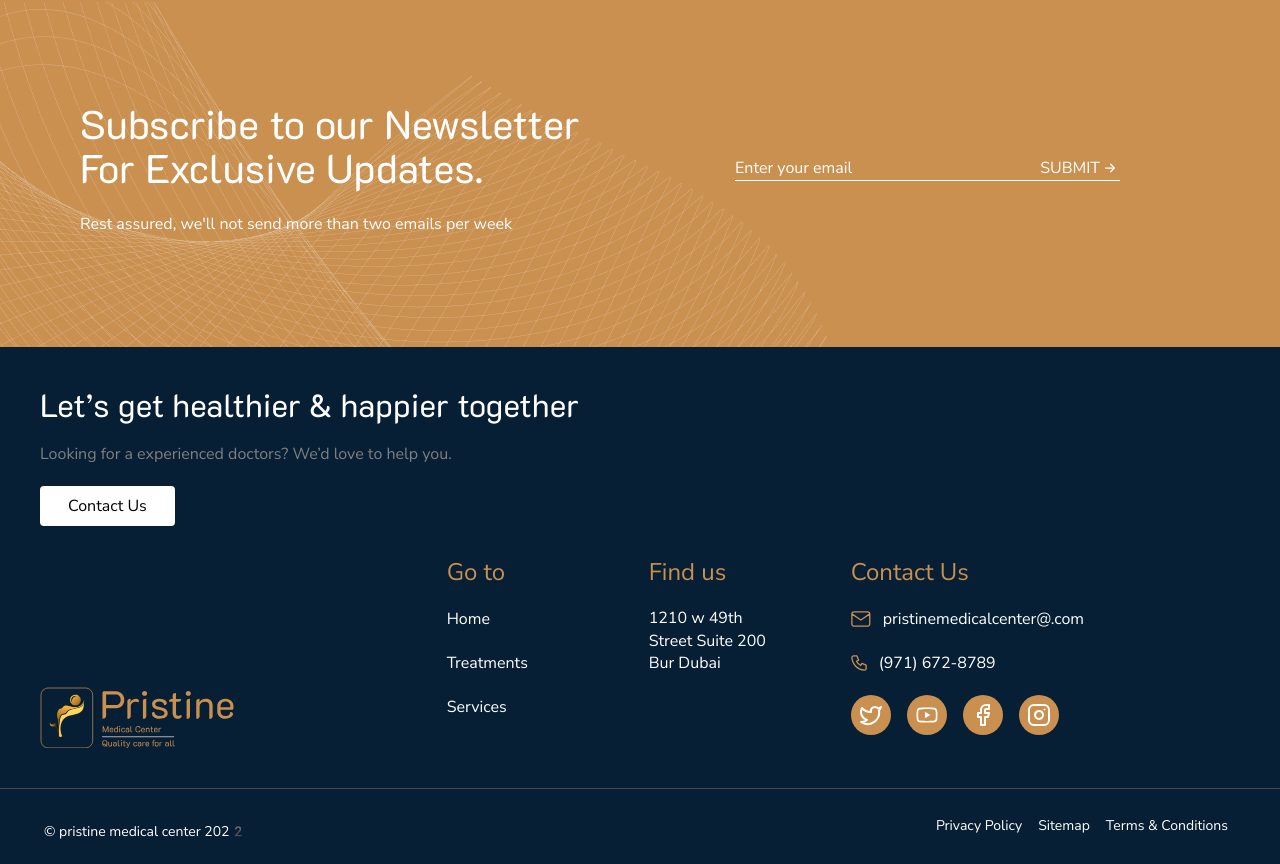
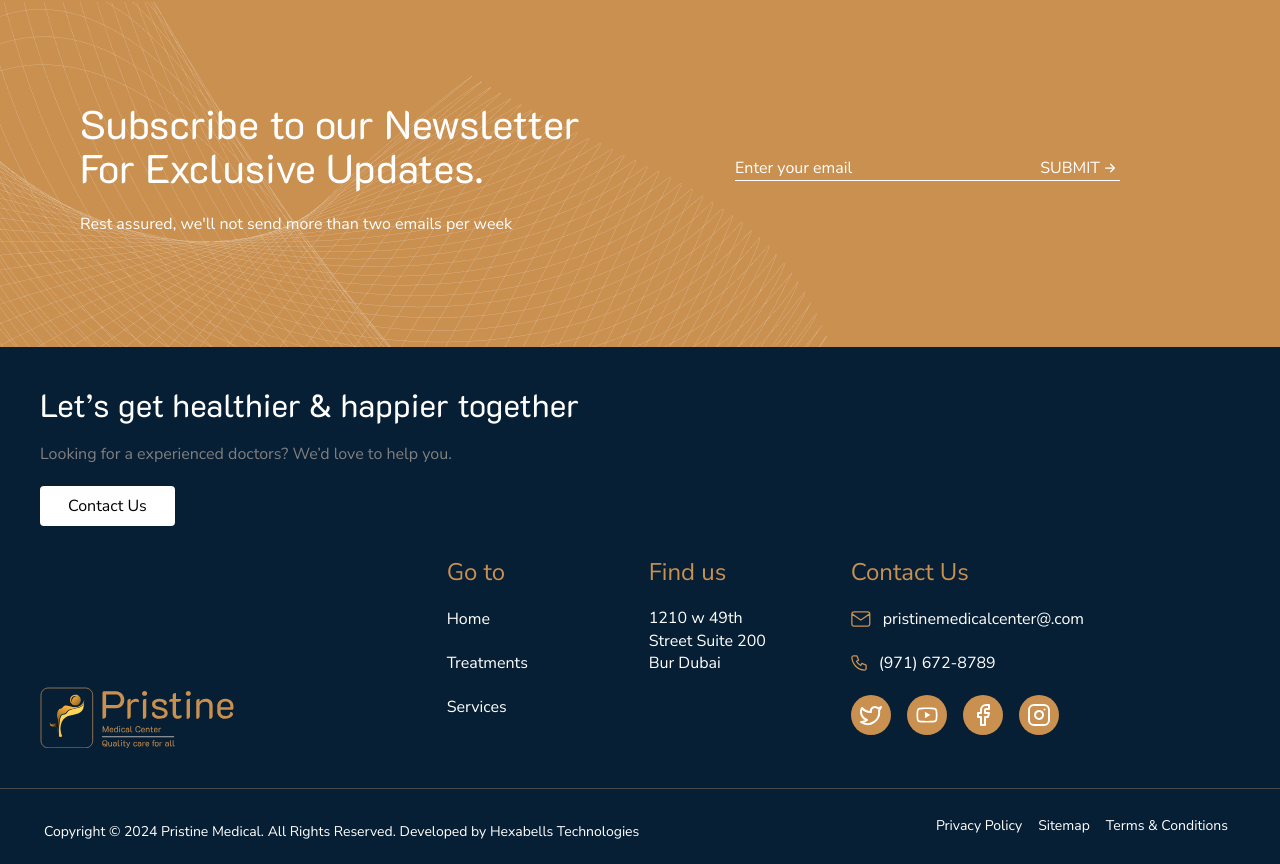
Before and after one commit to Ankit-Gupta4502/pritstine, a Next.js app: page / in a window 1280 px wide. Shown: the part 4973-5837 px from the top of the page. Built offline with nearby package versions, Linux system fonts and the light colour scheme; no server answers.

Commit message:
changed copyright

```diff
--- a/src/components/Layout/Footer.jsx
+++ b/src/components/Layout/Footer.jsx
@@ -174,7 +174,7 @@ const Footer = () => {
           <div className="md:ms-8 order-2 md:order-1 md:w-auto w-full mt-3 text-left">
             <p className="text-[#FFF] text-[14px]">
               {" "}
-              {defaultLang==="en"?"© pristine medical center 2022️":"© مركز البكر الطبي 2022️ "}
+              {defaultLang==="en"?"Copyright © 2024 Pristine Medical. All Rights Reserved. Developed by Hexabells Technologies":"© مركز البكر الطبي 2022️ "}
             </p>
           </div>
           <div className="order-1 md:order-2 w-full md:w-auto lg:ml-0 lg:mr-8">
```
